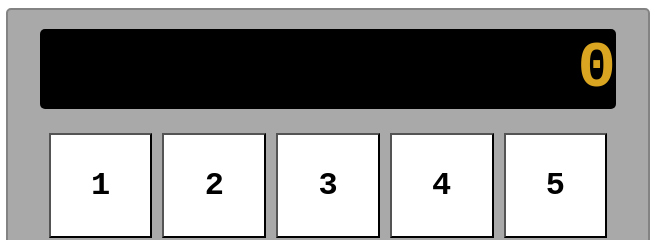
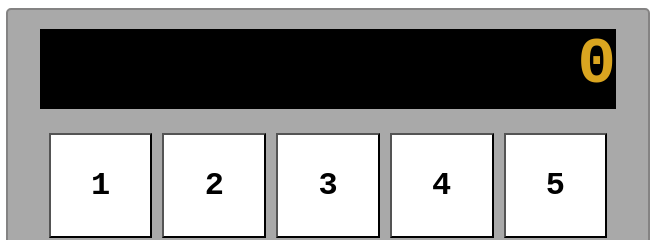
Before and after one commit to jillian-armonia/odin-calculator, a plain HTML site: page index.html in a window 1280 px wide. Shown: the top 240 px of the page, 312-967 px from the left. Drawn offline with Linux system fonts and the light colour scheme.

Commit message:
create display container and display span

```diff
--- a/index.html
+++ b/index.html
@@ -9,7 +9,7 @@
 </head>
 <body>
     <div id="container">
-        <div id="display">0</div>
+        <div id="display-container"><span id="display">0</span></div>
         <div id="buttons"></div>
     </div>
 </body>
--- a/style.css
+++ b/style.css
@@ -17,10 +17,6 @@ body{
 }
 
 #display{
-    background-color: black;
-    width: 90%;
-    height: 5rem;
-    margin: 3% 0;
     color: goldenrod;
     font-size: 4rem;
     display: flex;
@@ -28,6 +24,13 @@ body{
     justify-content: end;
     border-radius: 5px;
     font-weight: 600;
+}
+
+#display-container{
+    background-color: black;
+    width: 90%;
+    height: 5rem;
+    margin: 3% 0;
 }
 
 #buttons{
```
